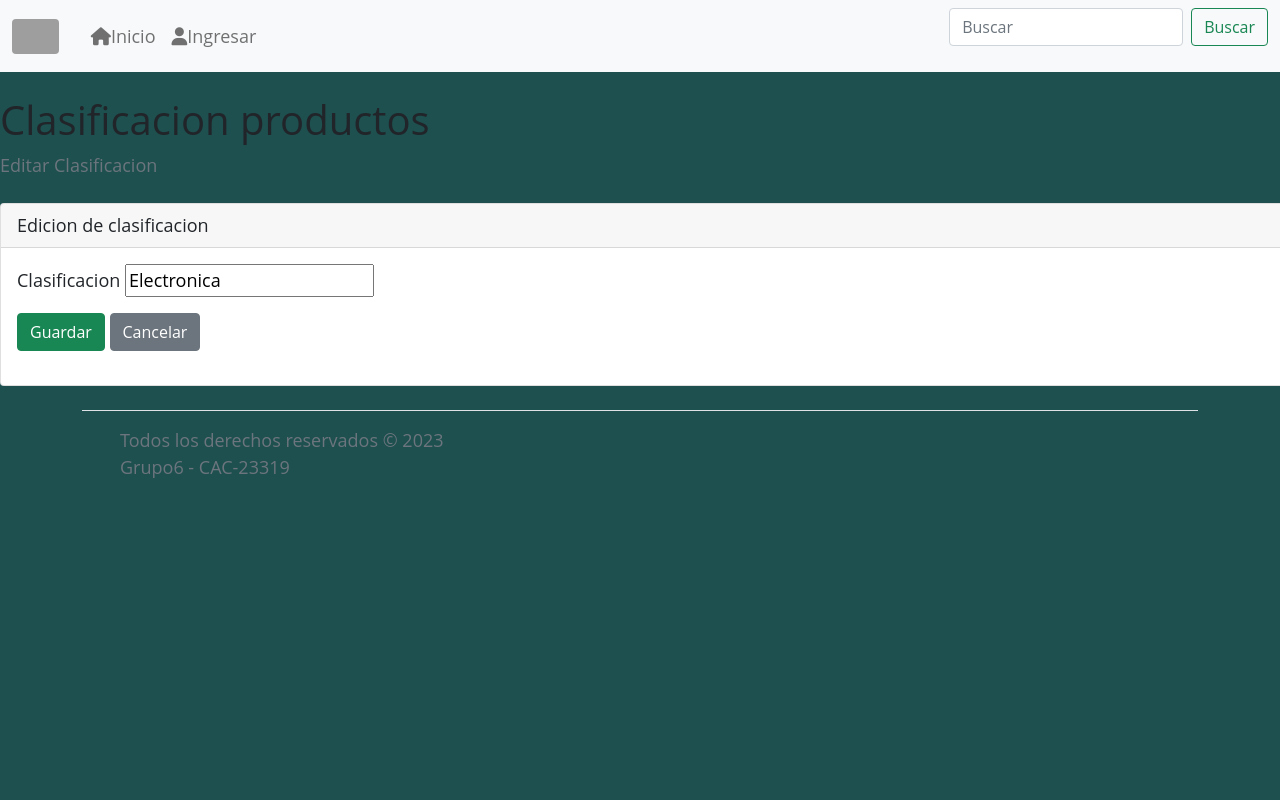
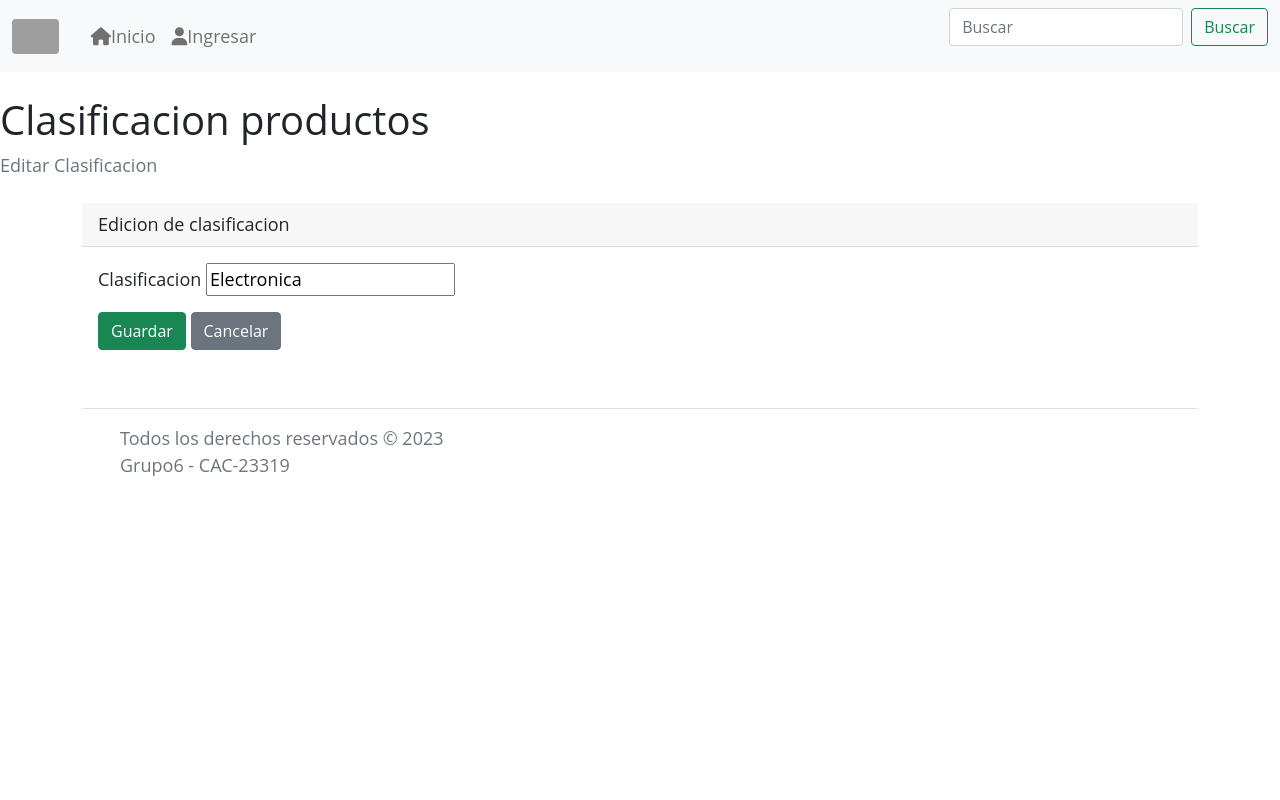
Before and after one commit to pabloafranco/proy23319_grp_6, a Django app: page /clasificacion/vieweditar/2 in a window 1280 px wide; the page is wider, and only the part inside the window is pictured. Run offline with Django 3.2, Linux system fonts and the light colour scheme; data comes from the database, SQL or seed files in the repository; parts of the project's set-up code (start-up, migrations or seed data) failed here and were passed over; some libraries are stand-ins or nearby versions; grey boxes are pictures that could not be loaded.

Commit message:
AbmUsuario2

```diff
--- a/proyecto_23319_grp_6/publica/static/filecss.css
+++ b/proyecto_23319_grp_6/publica/static/filecss.css
@@ -18,7 +18,7 @@ body {
     font-family: 'Open Sans', Arial, Helvetica, sans-serif;
     font-size: 18px;
     overflow-x: hidden;
-    background-color: #1E5050;
+    /*background-color: #1E5050;*/
 }
 
 ul {
@@ -367,7 +367,7 @@ h2 { margin-top: 0; }
 
 
 :root {
---max: 84rem
+--max: 18rem
 }
 
 body {
--- a/proyecto_23319_grp_6/publica/templates/publica/clasificaciones/editar.html
+++ b/proyecto_23319_grp_6/publica/templates/publica/clasificaciones/editar.html
@@ -8,7 +8,7 @@
     <li class="breadcrumb-item active">Editar Clasificacion</li>
 </ol>
 
-<div class="card">
+<div class="container">
     <div class="card-header">Edicion de clasificacion</div>
     <div class="card-body">
         <form action="" method="post">
--- a/proyecto_23319_grp_6/publica/templates/publica/productos/editar.html
+++ b/proyecto_23319_grp_6/publica/templates/publica/productos/editar.html
@@ -8,7 +8,7 @@
     <li class="breadcrumb-item active">Editar Productos</li>
 </ol>
 
-<div class="card">
+<div class="container">
     <div class="card-header">Edicion de Productos</div>
     <div class="card-body">
         <form action="" method="post">
```
